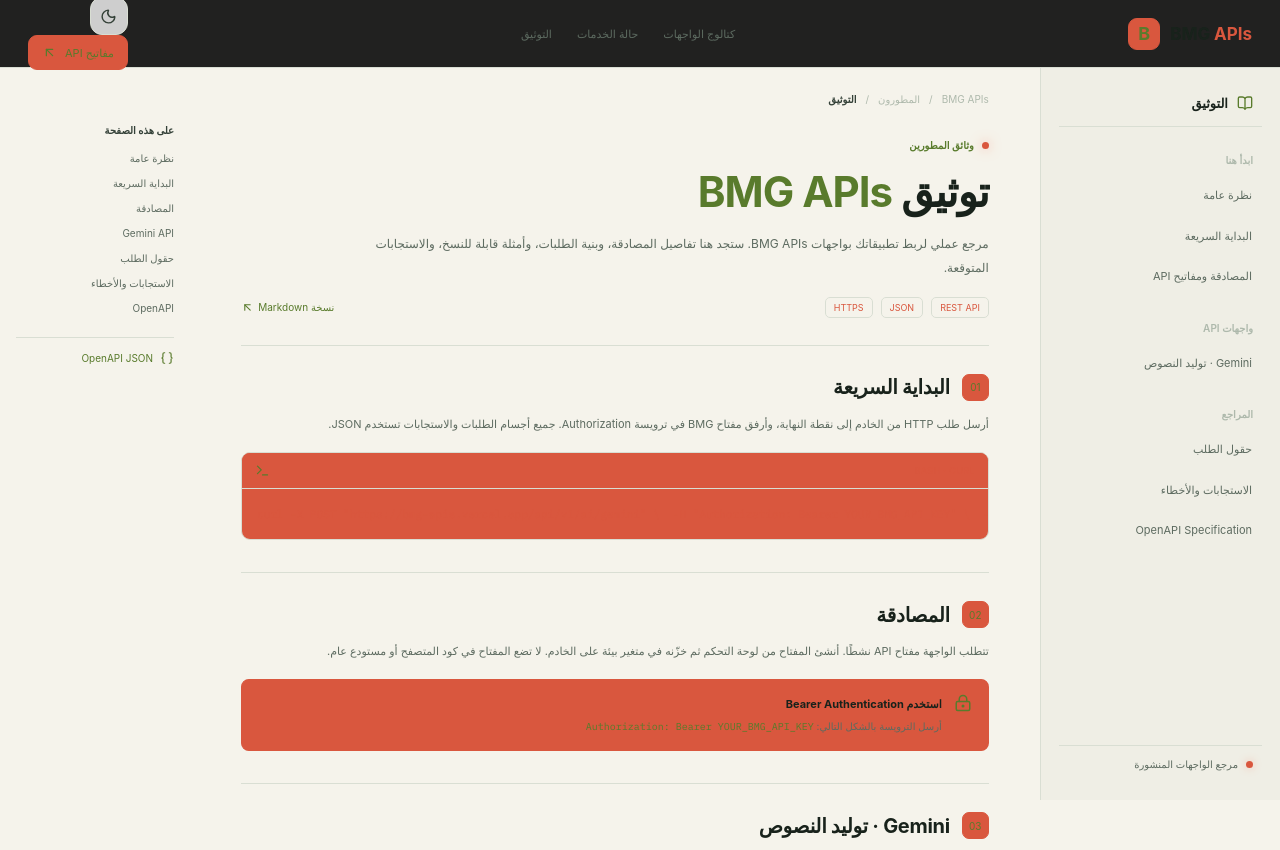
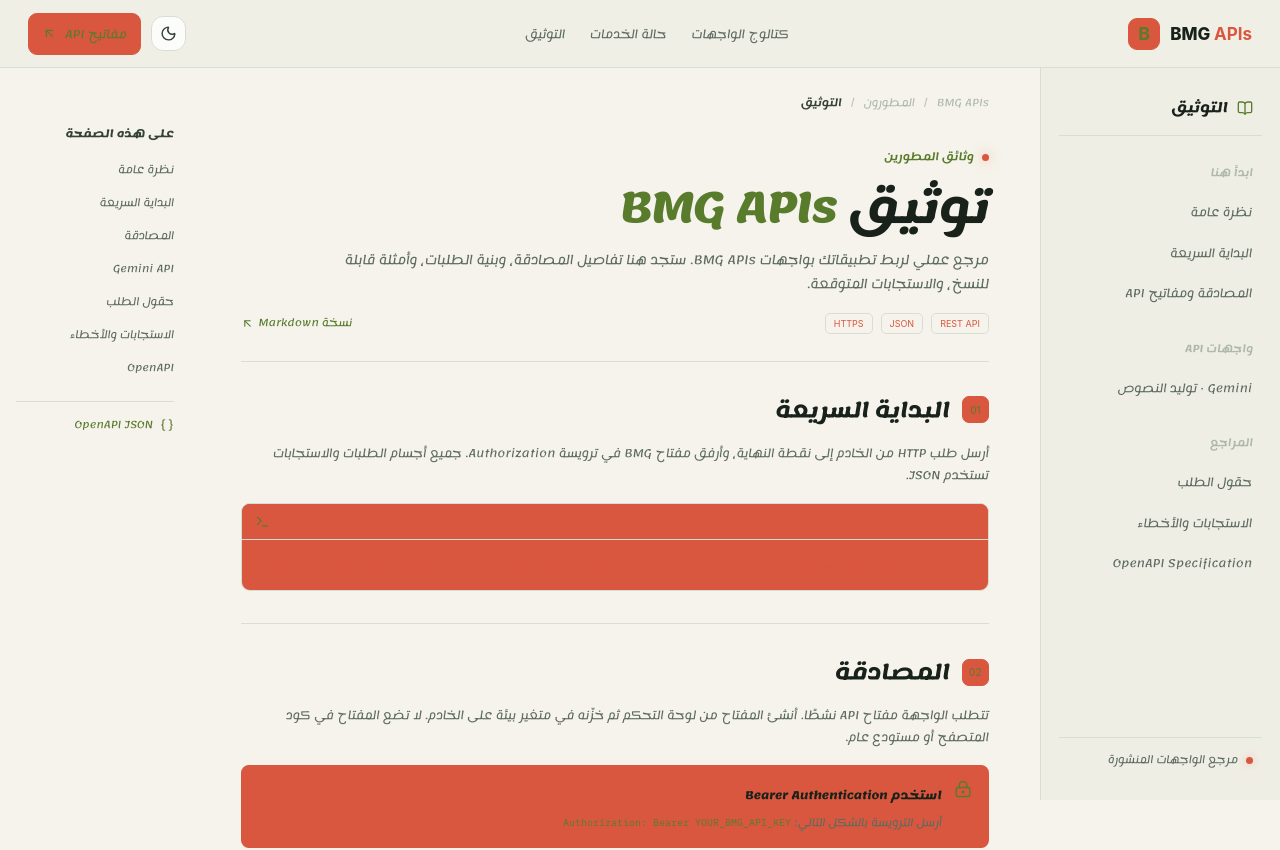
Before and after one commit to T7-T7/Bmg-Apis, a Next.js app: page /docs in a window 1280 px wide. Shown: the top 850 px of the page. Built offline with nearby package versions, Linux system fonts and the light colour scheme.

Commit message:
Align documentation with theme and Arabic typography system

```diff
--- a/app/globals.css
+++ b/app/globals.css
@@ -581,9 +581,9 @@ body,.main-area { background:var(--bg-soft); }
 .google-auth-button{width:100%;min-height:48px;display:flex;align-items:center;justify-content:center;gap:11px;padding:0 16px;border:1px solid var(--surface-raised);border-radius:12px;background:var(--text);color:var(--surface);font-size:13px;font-weight:700;transition:transform .18s,box-shadow .18s}.google-auth-button:hover{transform:translateY(-1px);box-shadow:0 8px 24px rgba(5,10,7,0.267)}.google-auth-button:disabled{opacity:.7;cursor:wait}.auth-google-note{margin-top:13px;text-align:center;color:var(--muted);font-size:10px;line-height:1.7}
 
 /* BMG developer docs — Kimi-aligned technical documentation layout */
-.public-docs{--pd-bg:var(--bg);--pd-panel:var(--bg-soft);--pd-surface:var(--surface);--pd-raised:var(--surface-raised);--pd-line:var(--line);--pd-line-strong:var(--line-strong);--pd-ink:var(--text);--pd-muted:var(--muted);--pd-soft:var(--text-soft);--pd-accent:var(--accent);--pd-accent-soft:var(--kimi);min-height:100vh;background:var(--pd-bg);color:var(--pd-ink);direction:rtl;font-family:"IBM Plex Sans Arabic",Inter,sans-serif}
+.public-docs{--pd-bg:var(--bg);--pd-panel:var(--bg-soft);--pd-surface:var(--surface);--pd-raised:var(--surface-raised);--pd-line:var(--line);--pd-line-strong:var(--line-strong);--pd-ink:var(--text);--pd-muted:var(--muted);--pd-soft:var(--text-soft);--pd-accent:var(--accent);--pd-accent-soft:var(--kimi);min-height:100vh;background:var(--pd-bg);color:var(--pd-ink);direction:rtl;font-family:"Lemonada",sans-serif}
 .public-docs a{color:inherit;text-decoration:none}
-.public-docs-nav{height:68px;position:sticky;top:0;z-index:50;display:flex;align-items:center;justify-content:space-between;gap:24px;padding:0 28px;border-bottom:1px solid var(--pd-line);background:rgba(20,20,20,0.94);backdrop-filter:blur(18px)}
+.public-docs-nav{height:68px;position:sticky;top:0;z-index:50;display:flex;align-items:center;justify-content:space-between;gap:24px;padding:0 28px;border-bottom:1px solid var(--pd-line);background:color-mix(in srgb,var(--bg-soft) 88%,transparent);backdrop-filter:blur(18px)}
 .public-docs-brand{display:flex;align-items:center;gap:10px;font:800 17px Inter,sans-serif;direction:ltr;white-space:nowrap}
 .public-docs-brand b{color:var(--pd-accent)}
 .public-docs-mark{display:grid;place-items:center;width:32px;height:32px;border:1px solid var(--accent);border-radius:9px;background:var(--accent);color:var(--pd-accent-soft);font:700 18px Inter,sans-serif}
@@ -966,3 +966,7 @@ html[data-locale="en"] code, html[data-locale="en"] pre, html[data-locale="en"]
 .google-auth-button { min-height: 52px; border-radius: 13px; }
 .google-auth-button:hover { border-color: var(--accent); box-shadow: 0 10px 28px rgba(255,120,90,.12); }
 @media(max-width:600px) { .auth-page { padding: 20px 13px; } .auth-card { padding: 22px; } }
+
+.public-docs-nav-actions { display: flex; align-items: center; gap: 10px; }
+.public-docs-nav .theme-toggle { width: 35px; height: 35px; flex-basis: 35px; }
+@media(max-width:720px) { .public-docs-nav-actions { margin-inline-start: auto; } .public-docs-nav-cta { display: none; } }
```
